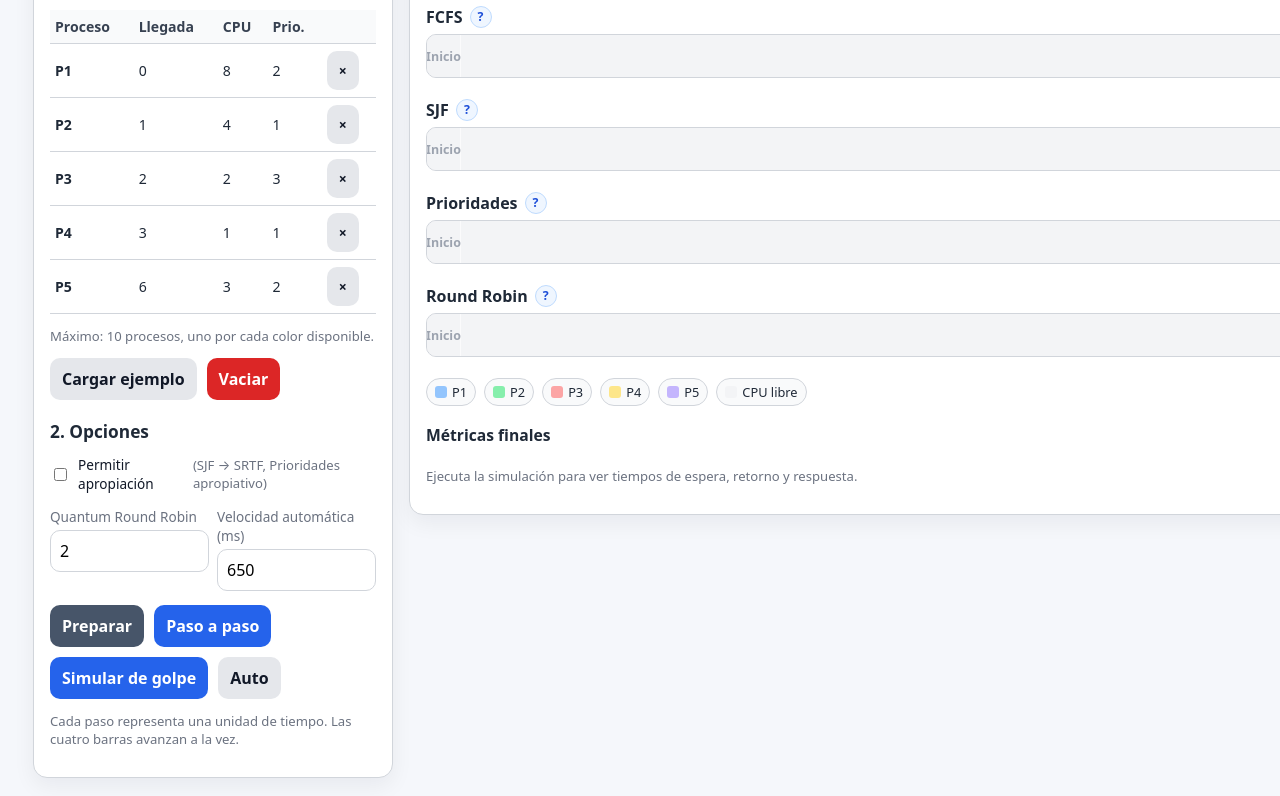
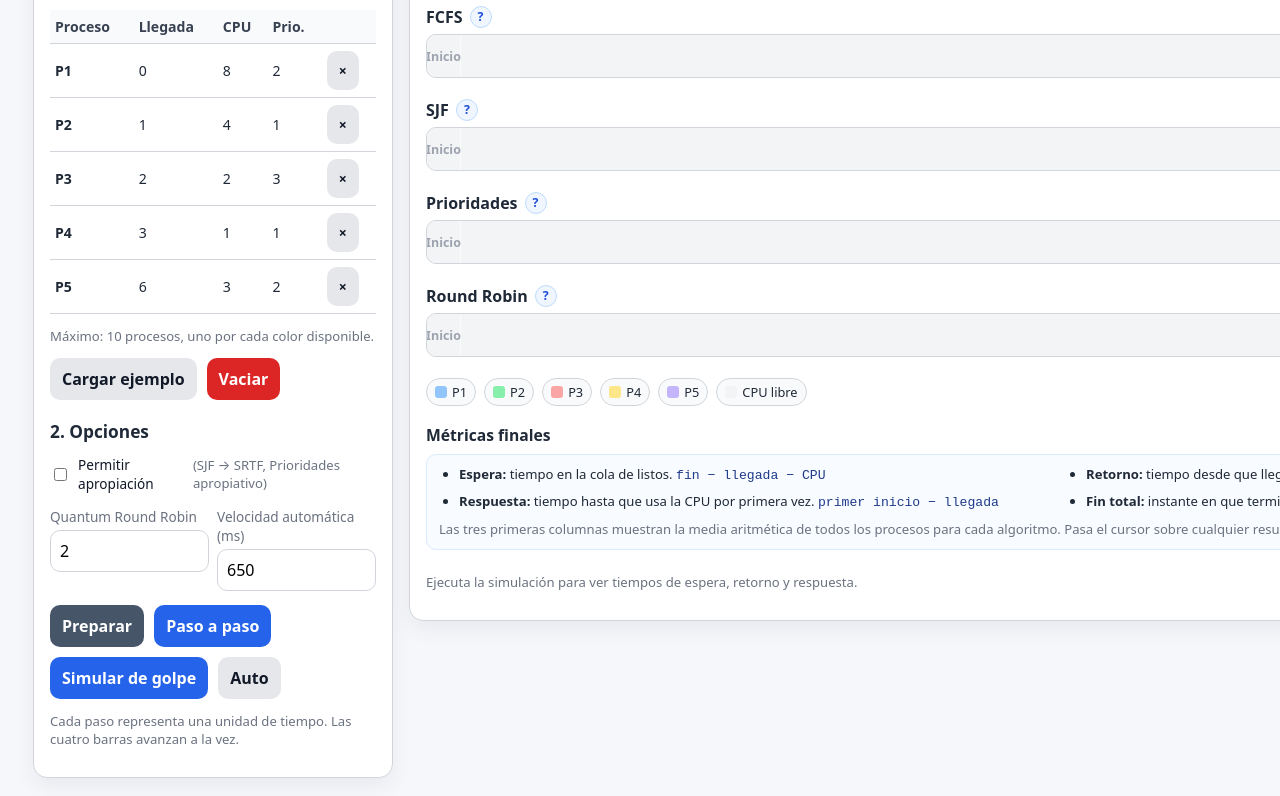
Before and after one commit to carlosgarvil/modulosFP, a website: page SOM/simuladores/S02-simulador_procesos.html in a window 1280 px wide. Shown: the part 498-1294 px from the top of the page. Drawn offline with Linux system fonts and the light colour scheme.

Commit message:
added detailed metrics help section to enhance user understanding

```diff
--- a/SOM/simuladores/S02-simulador_procesos.html
+++ b/SOM/simuladores/S02-simulador_procesos.html
@@ -29,9 +29,10 @@
   .slot{min-width:34px;flex:0 0 34px;border-right:1px solid rgba(255,255,255,.7);display:flex;align-items:center;justify-content:center;font-weight:750;font-size:.78rem;color:#111827;position:relative}.slot.idle{background:var(--idle);color:#9ca3af}.slot.activeStep{outline:3px solid #111827;z-index:2}
   .timeaxis{display:flex;margin-top:3px}.tick{min-width:34px;flex:0 0 34px;font-size:.68rem;color:#6b7280;text-align:left}.legend{display:flex;gap:8px;flex-wrap:wrap;margin-top:10px}.pill{display:flex;align-items:center;gap:5px;font-size:.8rem;background:#f9fafb;border:1px solid var(--line);border-radius:999px;padding:4px 8px}.swatch{width:12px;height:12px;border-radius:3px}
   .queuebox{margin-top:4px;font-size:.8rem;color:#4b5563}.kbd{font-family:ui-monospace,SFMono-Regular,Menlo,monospace;background:#eef2ff;padding:1px 5px;border-radius:5px}.note{background:#eff6ff;border:1px solid #bfdbfe;border-radius:10px;padding:10px;font-size:.86rem;line-height:1.4}.checks label{display:flex;align-items:center;gap:8px;color:#111827;margin:6px 0}.metrics{overflow:auto}.metrics table{min-width:650px}.hidden{display:none}.error{color:var(--danger);font-size:.86rem;margin-top:8px}.ok{color:var(--ok)}
+  .metricHelp{margin:0 0 10px;padding:10px 12px;border:1px solid #dbeafe;border-radius:10px;background:#f8fbff;font-size:.82rem;line-height:1.45}.metricHelp ul{display:grid;grid-template-columns:1fr 1fr;gap:7px 22px;margin:0;padding-left:20px}.metricHelp code{white-space:nowrap;color:#1e3a8a}.metricHelp p{margin:8px 0 0;color:var(--muted)}.metricValue{cursor:help;text-decoration:underline dotted #64748b;text-underline-offset:3px}
   .proposal{margin:16px 0 22px;padding:14px;border:1px solid #bfdbfe;border-radius:12px;background:#f8fbff}.proposal h3{margin:0 0 5px}.proposalPalette{display:flex;align-items:center;gap:7px;flex-wrap:wrap;margin:10px 0}.proposalChip{padding:6px 9px;border:2px solid transparent;border-radius:8px;color:#111827;cursor:grab;font-size:.8rem;user-select:none}.proposalChip.selected{border-color:#111827}.proposalChip.exhausted{opacity:.4;cursor:not-allowed}.proposalTimeline{display:flex;overflow-x:auto;padding:3px 0 6px}.proposalCell{min-width:52px;flex:0 0 52px;height:58px;border:1px dashed #94a3b8;border-right:0;background:white;display:flex;flex-direction:column;align-items:center;justify-content:center;gap:2px;cursor:pointer}.proposalCell:first-child{border-radius:9px 0 0 9px}.proposalCell:last-child{border-right:1px dashed #94a3b8;border-radius:0 9px 9px 0}.proposalCell.filled{border-style:solid;font-weight:750}.proposalCell.dragover{outline:3px solid #2563eb;outline-offset:-3px}.proposalTime{font-size:.65rem;color:#64748b;font-weight:500}.proposalAvailable{max-width:48px;overflow:hidden;text-overflow:ellipsis;white-space:nowrap;font-size:.58rem;color:#64748b}.proposalActions{display:flex;align-items:center;gap:10px;flex-wrap:wrap;margin-top:8px}.proposalMsg{font-size:.8rem;color:var(--muted)}.proposalMsg.error{color:var(--danger);margin:0}
   .modalBackdrop{position:fixed;inset:0;display:none;align-items:center;justify-content:center;background:rgba(15,23,42,.54);padding:18px;z-index:20}.modalBackdrop.open{display:flex}.modal{width:min(620px,100%);max-height:85vh;overflow:auto;background:white;border:1px solid var(--line);border-radius:12px;box-shadow:0 24px 60px rgba(15,23,42,.28)}.modalHeader{display:flex;align-items:center;justify-content:space-between;gap:12px;padding:16px 18px;border-bottom:1px solid var(--line)}.modalHeader h2{margin:0}.closeBtn{width:34px;height:34px;display:inline-flex;align-items:center;justify-content:center;border-radius:50%;padding:0;background:#e5e7eb;color:#111827;font-size:1.2rem}.modalBody{padding:16px 18px;line-height:1.45}.modalBody h3{margin:14px 0 6px}.modalBody p{margin:0 0 10px}.modalBody ul{margin:6px 0 12px;padding-left:20px}.modalBody li{margin:4px 0}
-  @media(max-width:900px){.grid{grid-template-columns:1fr}.slot,.tick{min-width:28px;flex-basis:28px}.row{grid-template-columns:1fr 1fr}.timeline{overflow-x:auto}}
+  @media(max-width:900px){.grid{grid-template-columns:1fr}.slot,.tick{min-width:28px;flex-basis:28px}.row{grid-template-columns:1fr 1fr}.timeline{overflow-x:auto}.metricHelp ul{grid-template-columns:1fr}}
   .home-link{position:fixed;top:1rem;left:1rem;z-index:1000;display:inline-flex;align-items:center;gap:.4rem;padding:.48rem .7rem;border:1px solid #bdcadc;border-radius:9px;background:#fffffff2;color:#172238;text-decoration:none;font:600 14px/1.2 system-ui,sans-serif;box-shadow:0 4px 14px #1722381f;backdrop-filter:blur(6px)}.home-link:hover{background:#e8efff}.home-link:focus-visible{outline:3px solid #3569d4;outline-offset:3px}
   @media(max-width:600px){.home-link{position:static;margin:12px 12px 0}.home-link+header{margin-top:12px}header{padding:16px 18px}}
 </style>
@@ -95,6 +96,15 @@
   <div id="simArea"></div>
   <div class="legend" id="legend"></div>
   <h3>Métricas finales</h3>
+  <div class="metricHelp">
+    <ul>
+      <li><strong>Espera:</strong> tiempo en la cola de listos. <code>fin − llegada − CPU</code></li>
+      <li><strong>Retorno:</strong> tiempo desde que llega hasta que termina. <code>fin − llegada</code></li>
+      <li><strong>Respuesta:</strong> tiempo hasta que usa la CPU por primera vez. <code>primer inicio − llegada</code></li>
+      <li><strong>Fin total:</strong> instante en que termina el último proceso. <code>máx(fin)</code></li>
+    </ul>
+    <p>Las tres primeras columnas muestran la media aritmética de todos los procesos para cada algoritmo. Pasa el cursor sobre cualquier resultado para ver los valores utilizados.</p>
+  </div>
   <div class="metrics" id="metrics"><p class="small">Ejecuta la simulación para ver tiempos de espera, retorno y respuesta.</p></div>
 </section>
 </div>
@@ -198,7 +208,11 @@ function renderSim(){const area=document.getElementById('simArea');area.innerHTM
 function renderLegend(){const leg=document.getElementById('legend');if(!leg)return;leg.innerHTML=processes.map((p,i)=>`<span class="pill"><span class="swatch" style="background:${colors[i%colors.length]}"></span>${p.name}</span>`).join('')+`<span class="pill"><span class="swatch" style="background:var(--idle)"></span>CPU libre</span>`;}
 function metricsFor(sim){return sim.procs.map(p=>({name:p.name, wait:(p.finish-p.arrival-p.burst), turnaround:p.finish-p.arrival, response:p.start-p.arrival, finish:p.finish}));}
 function avg(arr,k){return (arr.reduce((s,x)=>s+x[k],0)/arr.length).toFixed(2)}
-function renderMetrics(done){const m=document.getElementById('metrics');if(!done){m.innerHTML='<p class="small">Ejecuta la simulación para ver tiempos de espera, retorno y respuesta.</p>';return}let html='<table><thead><tr><th>Algoritmo</th><th>Espera media</th><th>Retorno medio</th><th>Respuesta media</th><th>Fin total</th></tr></thead><tbody>';algorithms.forEach(a=>{const data=metricsFor(sims[a.id]);const name=a.id==='sjf'&&document.getElementById('preemptive').checked?'SJF / SRTF':a.id==='priority'&&document.getElementById('preemptive').checked?'Prioridades apropiativo':a.name;html+=`<tr><td><strong>${name}</strong></td><td>${avg(data,'wait')}</td><td>${avg(data,'turnaround')}</td><td>${avg(data,'response')}</td><td>${Math.max(...data.map(x=>x.finish))}</td></tr>`});html+='</tbody></table>';m.innerHTML=html;}
+function escapeAttr(text){return String(text).replaceAll('&','&amp;').replaceAll('"','&quot;').replaceAll('<','&lt;').replaceAll('>','&gt;')}
+function averageDetail(data,key,label){const values=data.map(x=>x[key]);return `${label}\n${data.map((x,i)=>`${x.name}: ${values[i]}`).join('\n')}\n\nMedia = (${values.join(' + ')}) / ${values.length} = ${avg(data,key)}`}
+function finishDetail(data){const maximum=Math.max(...data.map(x=>x.finish));return `Finalización de cada proceso\n${data.map(x=>`${x.name}: ${x.finish}`).join('\n')}\n\nFin total = máximo = ${maximum}`}
+function metricCell(value,detail){return `<td><span class="metricValue" tabindex="0" title="${escapeAttr(detail)}">${value}</span></td>`}
+function renderMetrics(done){const m=document.getElementById('metrics');if(!done){m.innerHTML='<p class="small">Ejecuta la simulación para ver tiempos de espera, retorno y respuesta.</p>';return}let html='<table><thead><tr><th>Algoritmo</th><th>Espera media</th><th>Retorno medio</th><th>Respuesta media</th><th>Fin total</th></tr></thead><tbody>';algorithms.forEach(a=>{const data=metricsFor(sims[a.id]);const name=a.id==='sjf'&&document.getElementById('preemptive').checked?'SJF / SRTF':a.id==='priority'&&document.getElementById('preemptive').checked?'Prioridades apropiativo':a.name;const finish=Math.max(...data.map(x=>x.finish));html+=`<tr><td><strong>${name}</strong></td>${metricCell(avg(data,'wait'),averageDetail(data,'wait','Tiempo de espera por proceso'))}${metricCell(avg(data,'turnaround'),averageDetail(data,'turnaround','Tiempo de retorno por proceso'))}${metricCell(avg(data,'response'),averageDetail(data,'response','Tiempo de respuesta por proceso'))}${metricCell(finish,finishDetail(data))}</tr>`});html+='</tbody></table>';m.innerHTML=html;}
 window.openHelp=id=>{const help=helpTexts[id];if(!help)return;document.getElementById('helpTitle').textContent=help.title;document.getElementById('helpBody').innerHTML=help.body;document.getElementById('helpModal').classList.add('open');document.getElementById('closeHelpBtn').focus();}
 function closeHelp(){document.getElementById('helpModal').classList.remove('open');}
 document.getElementById('closeHelpBtn').onclick=closeHelp;
```
